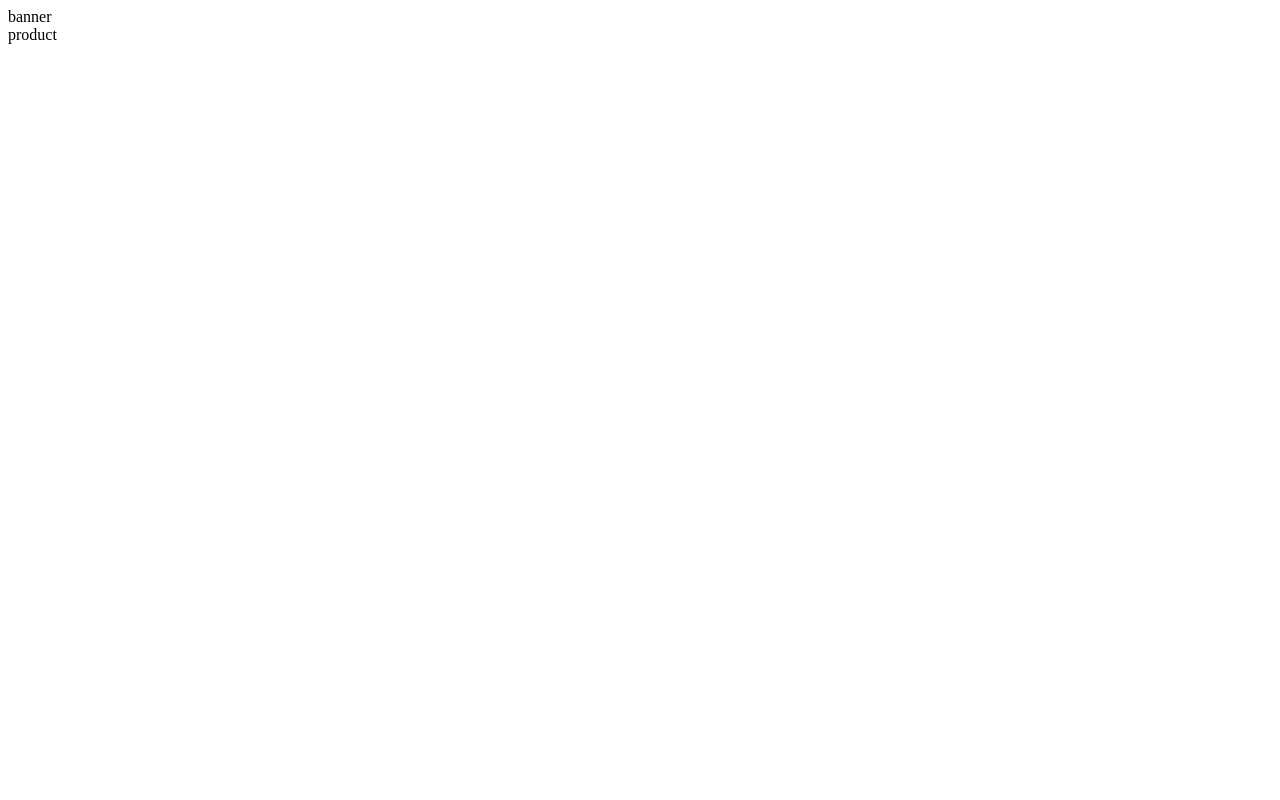
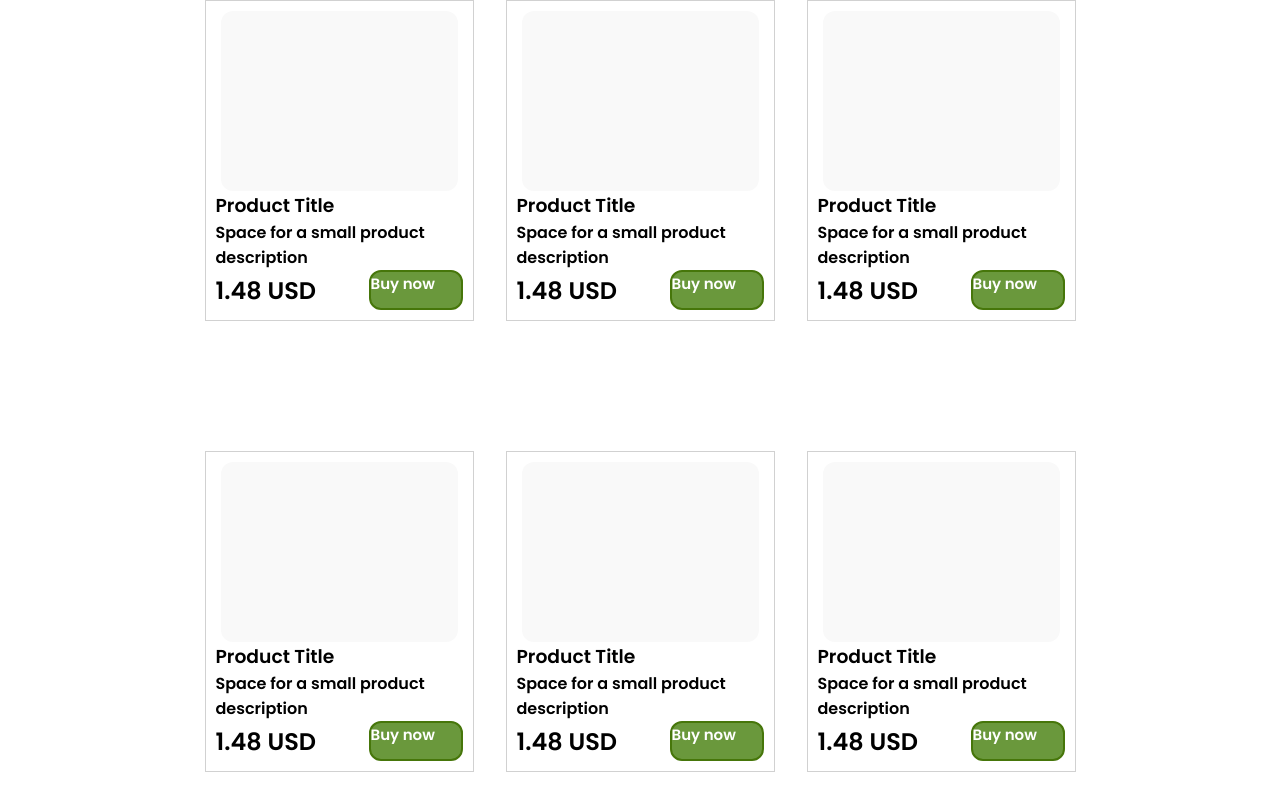
Before and after one commit to handyDominant/Freshnesecom, a plain HTML site: page index.html in a window 1280 px wide. Drawn offline with Linux system fonts and the light colour scheme.

Commit message:
Second added page

```diff
--- a/index.html
+++ b/index.html
@@ -1,17 +1,87 @@
 <!DOCTYPE html>
 <html lang="en">
+
 <head>
     <meta charset="UTF-8">
     <meta http-equiv="X-UA-Compatible" content="IE=edge">
     <meta name="viewport" content="width=device-width, initial-scale=1.0">
     <title>Document</title>
+    <link rel="stylesheet" type="text/css" href="./style.css">
 </head>
+
 <body>
-    <header>
-        <section>banner</section>
-        <section>product</section>
-    </header>
-    <main></main>
-    <footer></footer>
+
+<div class="block">
+
+    <div class="item">
+        <div class="img"></div>
+        <h3>Product Title</h3>
+        <p>Space for a small product description</p>
+        <div class="flex">
+            <h2>1.48 USD</h2>
+
+            <div class="btn">Buy now</div>
+        </div>
+    </div>
+
+    <div class="item">
+        <div class="img"></div>
+        <h3>Product Title</h3>
+        <p>Space for a small product description</p>
+        <div class="flex">
+            <h2>1.48 USD</h2>
+
+            <div class="btn">Buy now</div>
+        </div>
+    </div>
+
+    <div class="item">
+        <div class="img"></div>
+        <h3>Product Title</h3>
+        <p>Space for a small product description</p>
+        <div class="flex">
+            <h2>1.48 USD</h2>
+
+            <div class="btn">Buy now</div>
+        </div>
+    </div>
+
+    <div class="item">
+        <div class="img"></div>
+        <h3>Product Title</h3>
+        <p>Space for a small product description</p>
+        <div class="flex">
+            <h2>1.48 USD</h2>
+
+            <div class="btn">Buy now</div>
+        </div>
+    </div>
+
+    <div class="item">
+        <div class="img"></div>
+        <h3>Product Title</h3>
+        <p>Space for a small product description</p>
+        <div class="flex">
+            <h2>1.48 USD</h2>
+
+            <div class="btn">Buy now</div>
+        </div>
+    </div>
+
+    <div class="item">
+        <div class="img"></div>
+        <h3>Product Title</h3>
+        <p>Space for a small product description</p>
+        <div class="flex">
+            <h2>1.48 USD</h2>
+
+            <div class="btn">Buy now</div>
+        </div>
+    </div>
+
+
+</div>
+
 </body>
+
 </html>
--- a/style.css
+++ b/style.css
@@ -18,9 +18,55 @@
     src: url(./fonts/Poppins-SemiBold.ttf) format('truetype');
 }
 
+
+
 * {
     margin: 0;
     padding: 0;
+    font-family: 'Poppins';
     font-style: normal;
-    font-family: 'Poppins';
 }
+
+
+.block {
+    justify-content: center;
+    display: grid;
+    grid-template-columns: 269px 269px 269px;
+    grid-column-gap: 32px;
+    grid-row-gap: 130px;
+}
+
+.item .img {
+    width: 237px;
+    height: 180px;
+    background: #F9F9F9;
+    border-radius: 12px;
+    margin: auto;
+}
+
+.block .item {
+    background: #FFFFFF;
+    border: 1px solid #d1d1d1;
+    padding: 10px;
+}
+
+.block .item .flex{
+    display: flex;
+    justify-content: space-between;
+    align-items: center;
+}
+
+
+
+.block .item .btn {
+    width: 90px;
+    height: 36px;
+
+    background: #6A983C;
+    border: 2px solid #46760A;
+    border-radius: 12px;
+
+    font: 700 15px 'Poppins';
+    color: #FFFFFF;
+
+}
```
